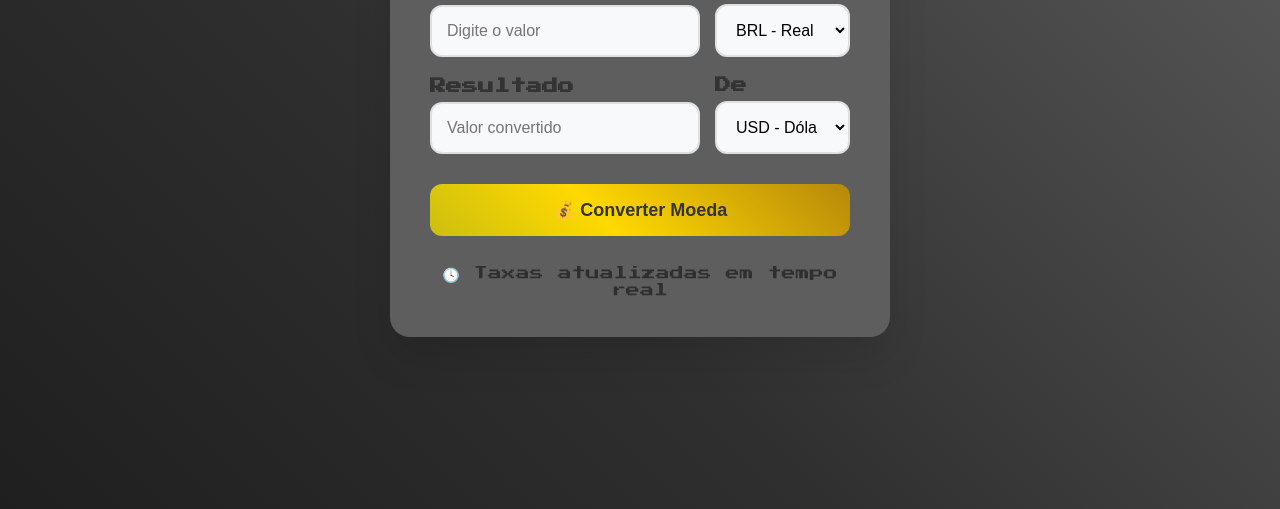
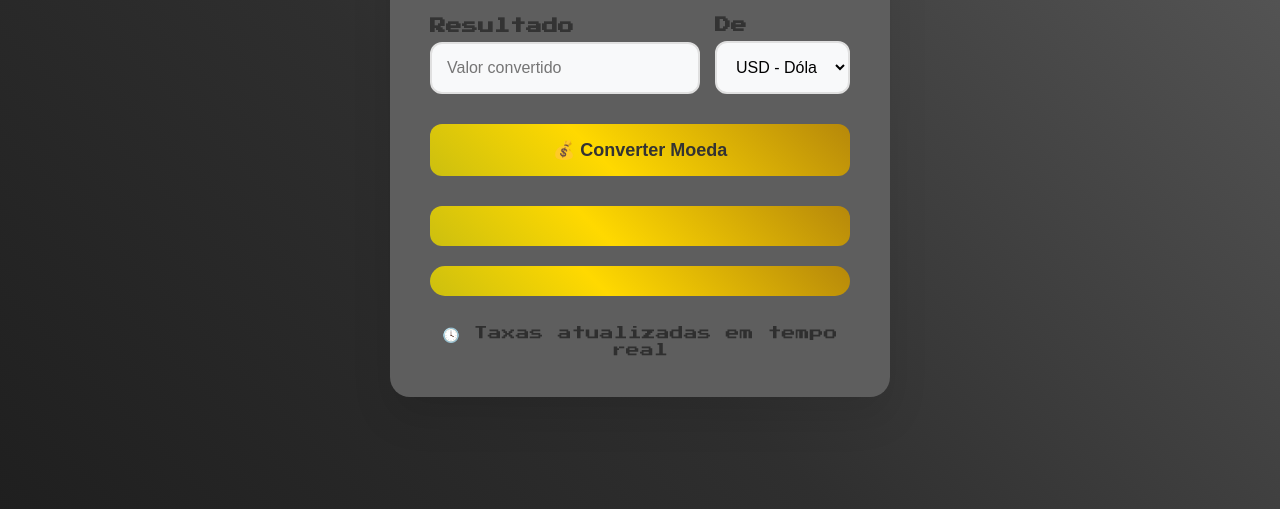
Before and after one commit to LeirbagCastro/pixel-coin, a plain HTML site: page index.html in a window 1280 px wide. Shown: the part 291-800 px from the top of the page. Drawn offline with Linux system fonts and the light colour scheme.

Commit message:
feat: Adds styling for result and error

```diff
--- a/styles.css
+++ b/styles.css
@@ -122,3 +122,21 @@ label {
     font-size: 14px;
     color: #2f2f2f;
 }
+
+.result {
+    background: linear-gradient(45deg, #ccbf0f 0%, #ffd900 40%, #b6880a 100%);
+    padding: 20px;
+    margin-top: 30px;
+    color: #f8f9fa;
+    font-size: 1.1rem;
+    font-weight: 600;
+    border-radius: 12px;
+}
+
+.error {
+    background: linear-gradient(45deg, #ccbf0f 0%, #ffd900 40%, #b6880a 100%);
+    padding: 15px;
+    margin-top: 20px;
+    border-radius: 15px;
+    color: #f8f9fa;
+}
```
